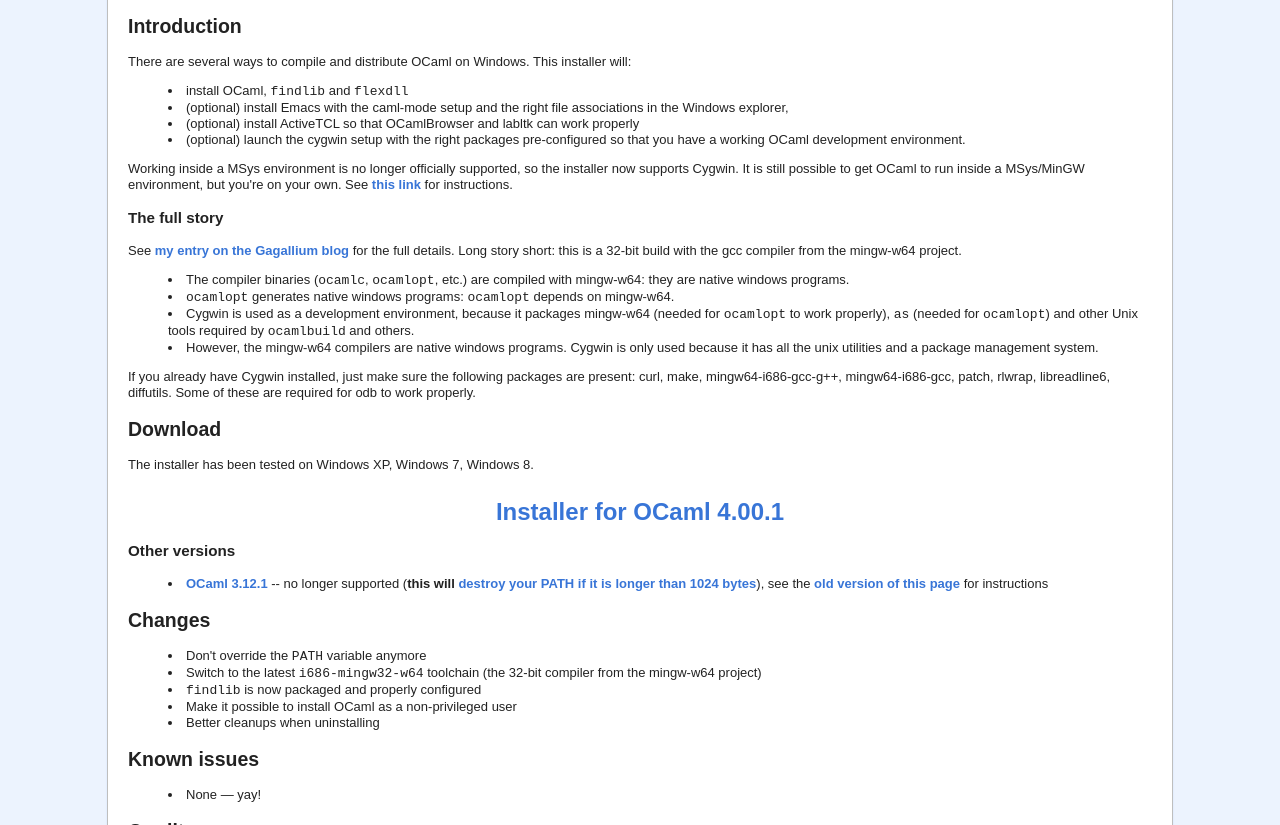
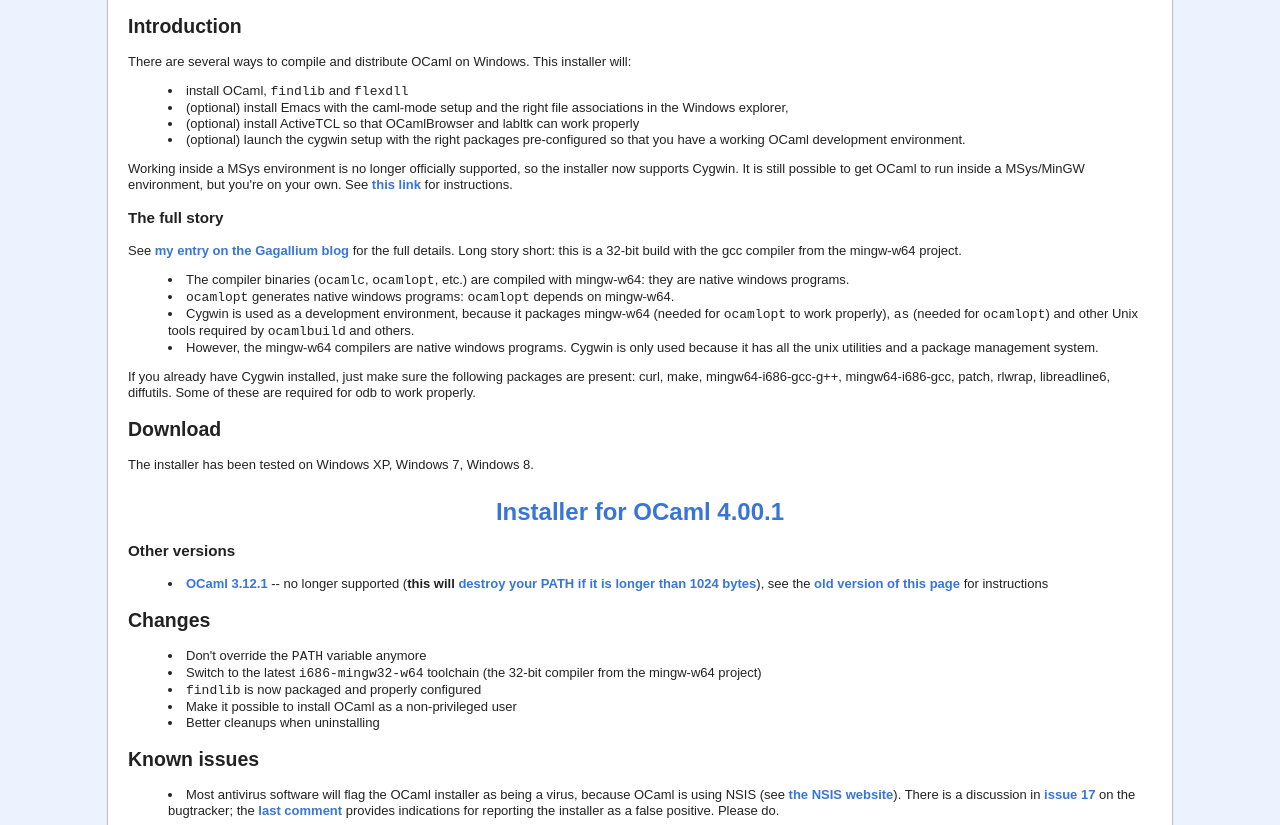
Before and after one commit to protz/ocaml-installer, a plain HTML site: page index.html in a window 1280 px wide. Shown: the part 127-952 px from the top of the page. Drawn offline with nearby package versions, Linux system fonts and the light colour scheme; a script that the page names is missing.

Commit message:
Add a warning about antivirus software (fixes #17).

```diff
--- a/index.html
+++ b/index.html
@@ -122,7 +122,16 @@
         </ul>
         <h2>Known issues</h2>
         <ul>
-          <li>None — yay!</li>
+          <li>Most antivirus software will flag the OCaml installer as being a
+            virus, because OCaml is using NSIS (see <a
+            href="http://nsis.sourceforge.net/NSIS_False_Positives">the NSIS
+            website</a>). There is a discussion in <a
+            href="https://github.com/protz/ocaml-installer/issues/17">issue
+            17</a> on the bugtracker; the <a
+            href="https://github.com/protz/ocaml-installer/issues/17#issuecomment-12180477">last
+            comment</a> provides indications for reporting the installer as a false
+            positive. Please do.
+          </li>
         </ul>
       </section>
       <section>
```
